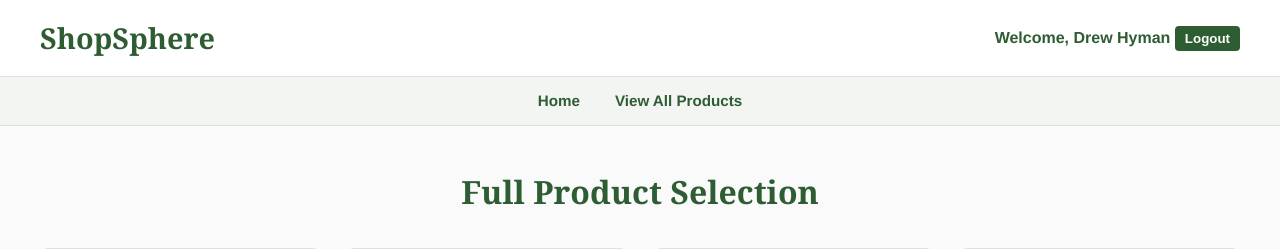
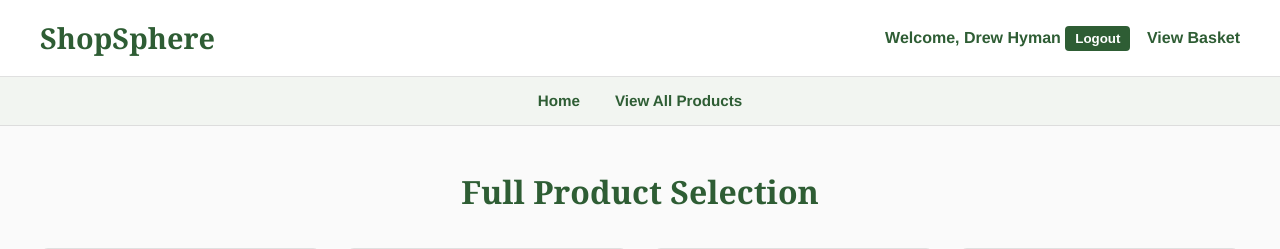
Before and after one commit to drewhy98/devops_shop, a PHP site: page /display_products.php in a window 1280 px wide. Shown: the top 249 px of the page. Run offline with PHP 8.4, Linux system fonts and the light colour scheme; a user stored in the database is signed in; data comes from the database, SQL or seed files in the repository; data that the repository does not hold is empty.

Commit message:
Update display_products.php add basket button

```diff
--- a/site/display_products.php
+++ b/site/display_products.php
@@ -43,6 +43,8 @@ require_once "dbconnect.php";   // provides $mysqli
             <span>Welcome, <?= htmlspecialchars($_SESSION['user_name']); ?></span>
             <form method="post" action="logout.php" style="display:inline;">
                 <button class="logout-btn">Logout</button>
+                <a href="basket.php">View Basket</a>
+
             </form>
         <?php else: ?>
             <a href="login.php">Log In</a> |
```
